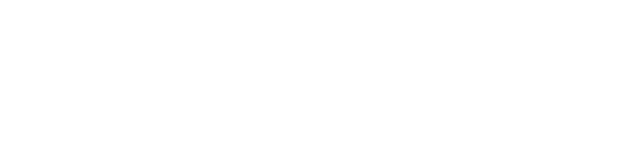
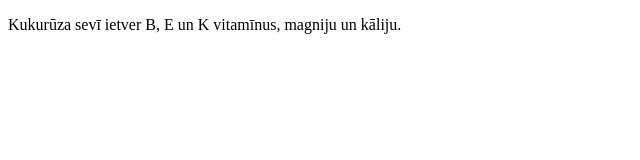
Before and after one commit to lmoboy/Dava, a plain HTML site: page index.html in a window 1280 px wide. Shown: the whole page, without its empty margins (0-640 px from the left). Drawn offline with Linux system fonts and the light colour scheme.

Commit message:
Added a paragraph for corn vitamin text

```diff
--- a/index.html
+++ b/index.html
@@ -1,11 +1,17 @@
 <!DOCTYPE html>
 <html lang="en">
+
 <head>
     <meta charset="UTF-8">
     <meta name="viewport" content="width=device-width, initial-scale=1.0">
     <title>Beauty of Corn</title>
 </head>
+
 <body>
+    <p>
+        Kukurūza sevī ietver B, E un K
+        vitamīnus, magniju un kāliju.
+    </p>
+</body>
 
-</body>
 </html>
```
